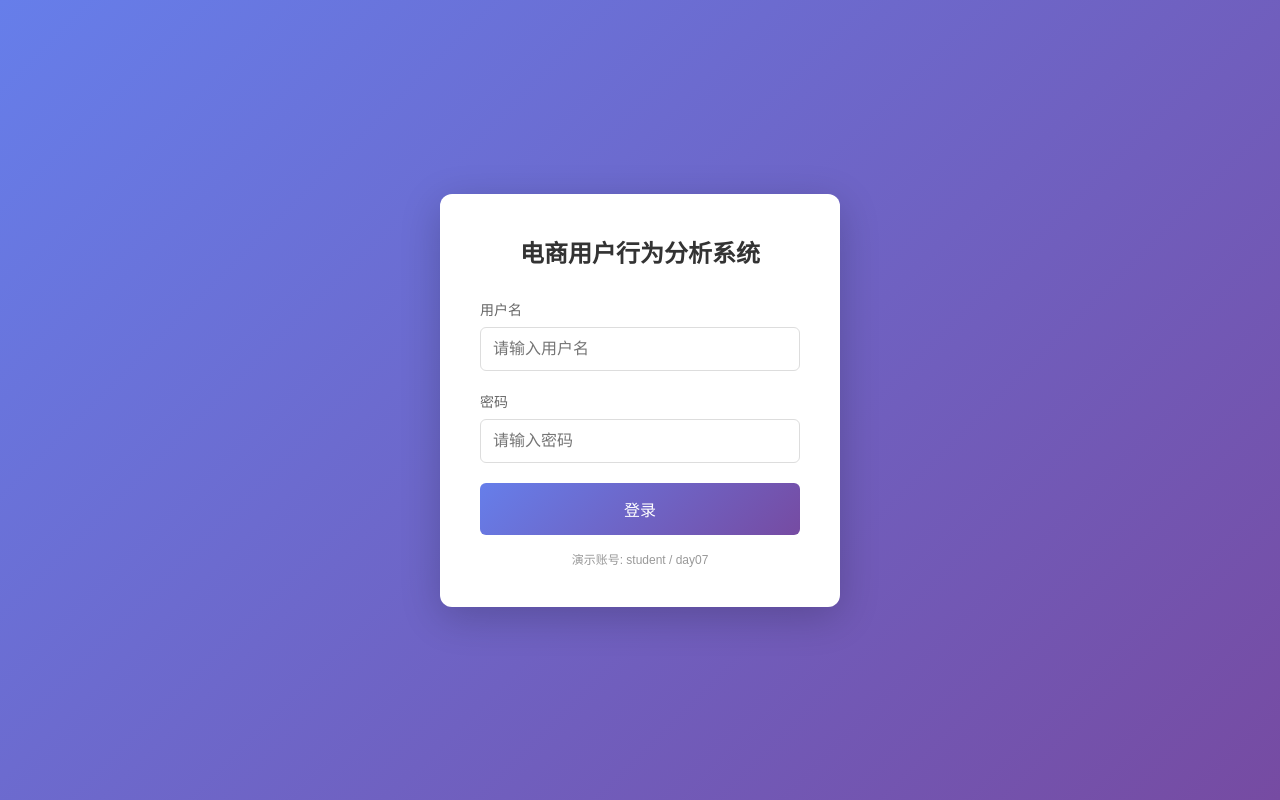
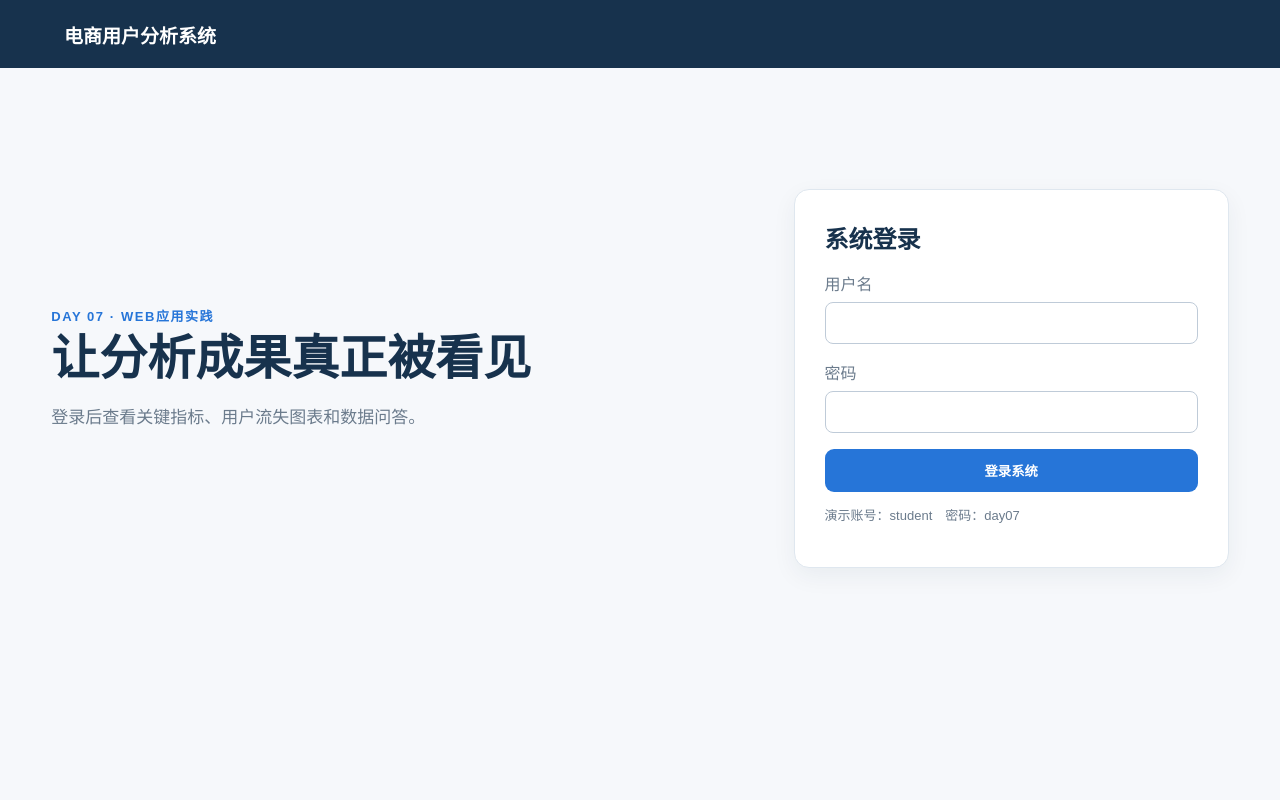
Before and after one commit to czcz217/muc-commerce-3-24012446, a Flask app: page /login in a window 1280 px wide. Run offline with Flask 3, Linux system fonts and the light colour scheme.

Commit message:
Update templates/login.html

```diff
--- a/templates/login.html
+++ b/templates/login.html
@@ -1,40 +1,18 @@
-<!DOCTYPE html>
-<html lang="zh-CN">
-<head>
-    <meta charset="UTF-8">
-    <meta name="viewport" content="width=device-width, initial-scale=1.0">
-    <title>登录 - 电商用户行为分析</title>
-    <style>
-        * { margin: 0; padding: 0; box-sizing: border-box; }
-        body { font-family: 'Microsoft YaHei', sans-serif; background: linear-gradient(135deg, #667eea 0%, #764ba2 100%); min-height: 100vh; display: flex; justify-content: center; align-items: center; }
-        .login-container { background: white; padding: 40px; border-radius: 12px; box-shadow: 0 10px 40px rgba(0,0,0,0.2); width: 400px; }
-        h1 { text-align: center; color: #333; margin-bottom: 30px; font-size: 24px; }
-        .form-group { margin-bottom: 20px; }
-        label { display: block; margin-bottom: 8px; color: #666; font-size: 14px; }
-        input { width: 100%; padding: 12px; border: 1px solid #ddd; border-radius: 6px; font-size: 16px; transition: border-color 0.3s; }
-        input:focus { outline: none; border-color: #667eea; }
-        button { width: 100%; padding: 14px; background: linear-gradient(135deg, #667eea 0%, #764ba2 100%); color: white; border: none; border-radius: 6px; font-size: 16px; cursor: pointer; }
-        button:hover { opacity: 0.9; }
-        .error { background: #ffebee; color: #c62828; padding: 12px; border-radius: 6px; margin-bottom: 20px; text-align: center; }
-        .hint { text-align: center; margin-top: 15px; color: #999; font-size: 12px; }
-    </style>
-</head>
-<body>
-    <div class="login-container">
-        <h1>电商用户行为分析系统</h1>
-        {% if error %}<div class="error">{{ error }}</div>{% endif %}
-        <form method="POST" action="/login">
-            <div class="form-group">
-                <label for="username">用户名</label>
-                <input type="text" id="username" name="username" placeholder="请输入用户名" required>
-            </div>
-            <div class="form-group">
-                <label for="password">密码</label>
-                <input type="password" id="password" name="password" placeholder="请输入密码" required>
-            </div>
-            <button type="submit">登录</button>
-        </form>
-        <div class="hint">演示账号: student / day07</div>
-    </div>
-</body>
-</html>
+{% extends "base.html" %}
+{% block title %}登录 | 电商用户分析系统{% endblock %}
+{% block content %}
+<section class="login-panel">
+  <div>
+    <p class="eyebrow">DAY 07 · WEB应用实践</p>
+    <h1>让分析成果真正被看见</h1>
+    <p class="lead">登录后查看关键指标、用户流失图表和数据问答。</p>
+  </div>
+  <form class="login-card" method="post">
+    <h2>系统登录</h2>
+    <label>用户名<input name="username" autocomplete="username" required></label>
+    <label>密码<input type="password" name="password" autocomplete="current-password" required></label>
+    <button type="submit">登录系统</button>
+    <p class="hint">演示账号：student　密码：day07</p>
+  </form>
+</section>
+{% endblock %}
```
